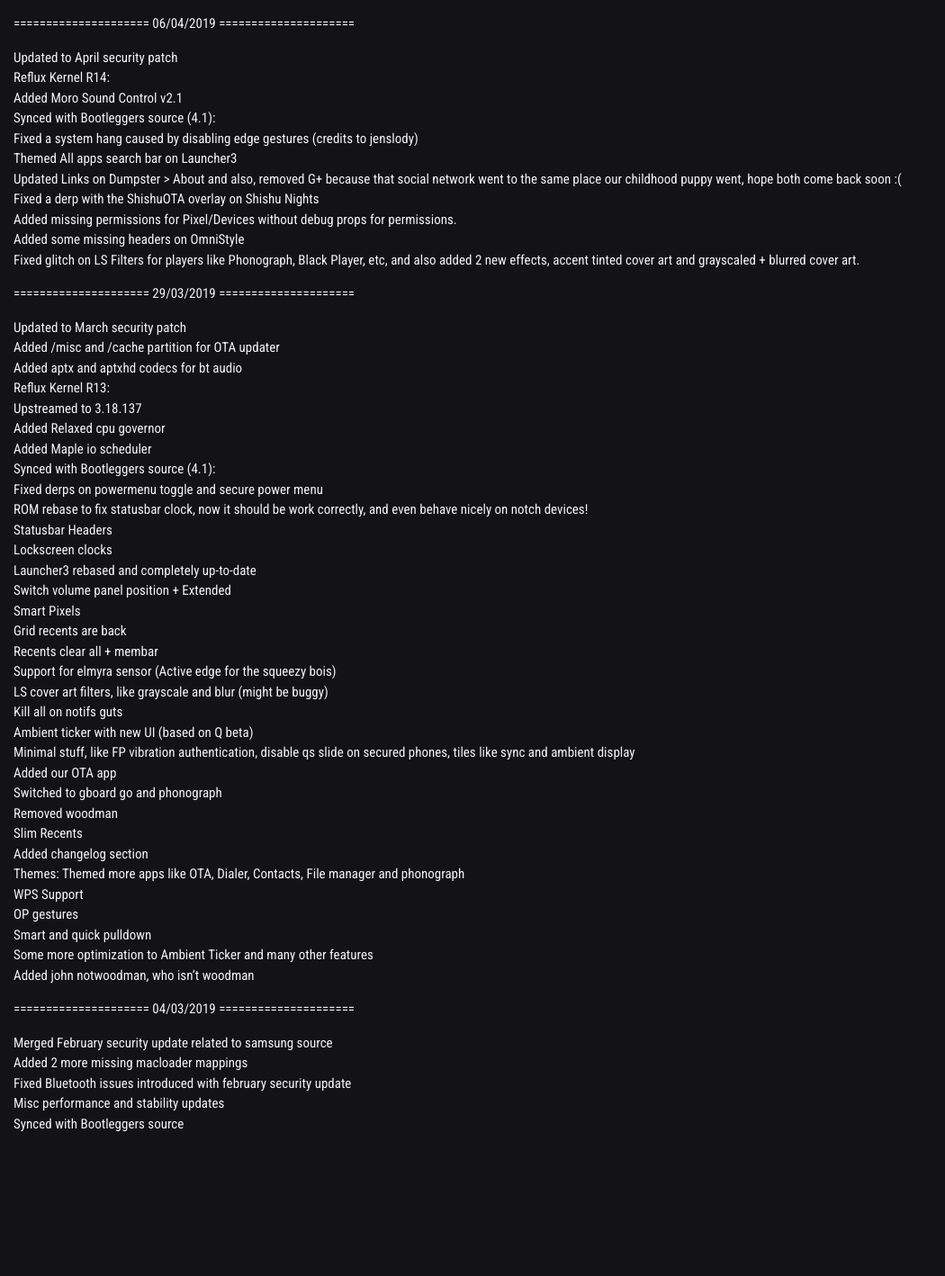
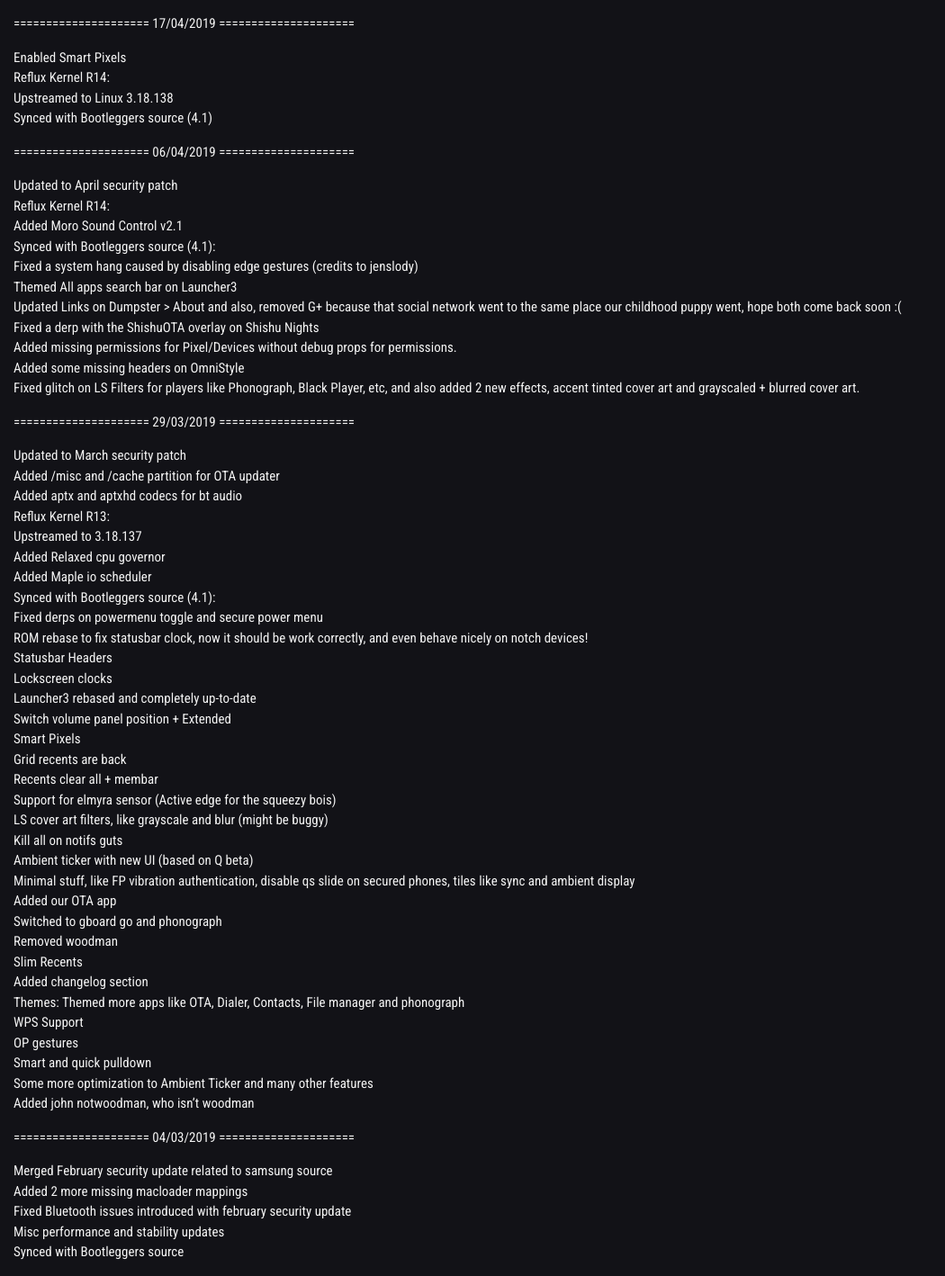
Before and after one commit to tyazx/BootleggersROM-Devices.github.io, a Jekyll site: the page built from _changelog/hero2lte.md, in a window 1280 px wide. Shown: the whole page at 90% size, without its empty margins (0-1050 px from the left). Built offline with Jekyll 4.4.1, drawn with Linux system fonts in a browser that asks for light colours; nearby versions of some CDN libraries; before the commit the page ends 1275 px from its top, so only the background shows below that.

Commit message:
New Build 17/04/2019

```diff
--- a/_changelog/hero2lte.md
+++ b/_changelog/hero2lte.md
@@ -2,6 +2,14 @@
 title:hero2lte
 layout:changelayout
 ---
+=====================
+    17/04/2019
+=====================
+- Enabled Smart Pixels
+- Reflux Kernel R14:
+  * Upstreamed to Linux 3.18.138
+- Synced with Bootleggers source (4.1)
+
 =====================
     06/04/2019
 =====================
```
